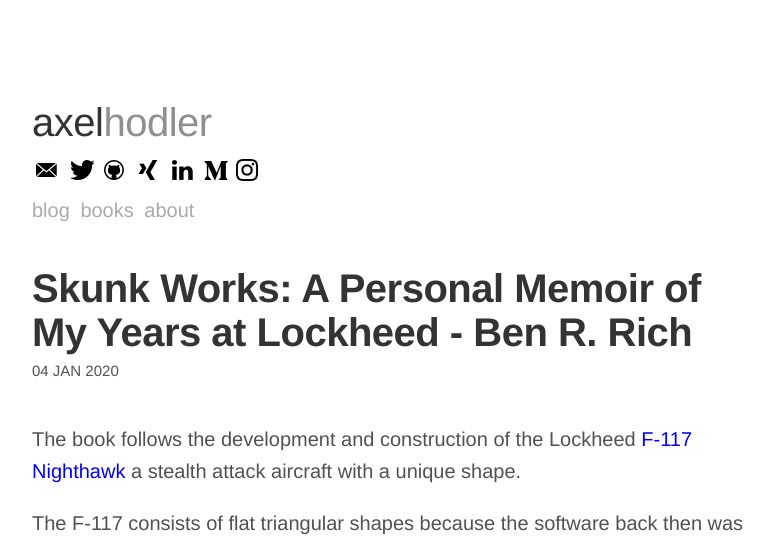
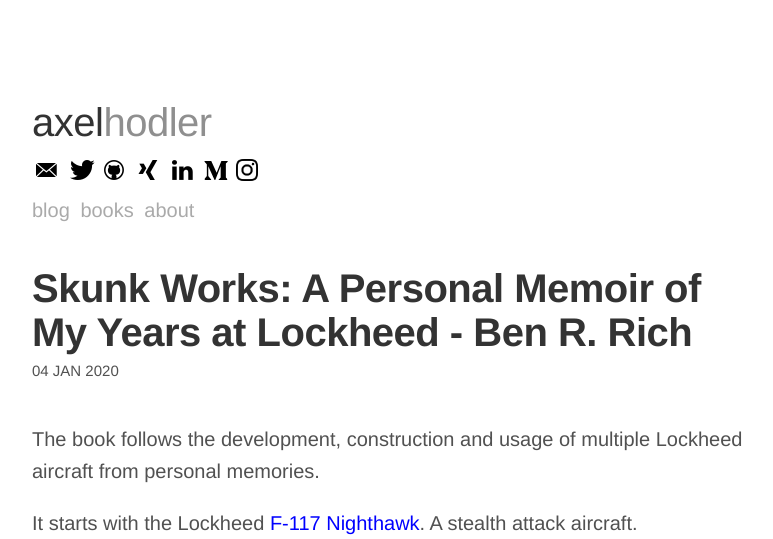
Before and after one commit to schlegde/schlegel.github.io, a Jekyll site: the page built from _books/2020-skunk-works.md, in a window 1280 px wide. Shown: the top 539 px of the page, without its empty margins (248-1021 px from the left). Built offline with Jekyll 4.4.1, drawn with Linux system fonts in a browser that asks for light colours; grey boxes are pictures that could not be loaded.

Commit message:
extend notes

```diff
--- a/_books/2020-skunk-works.md
+++ b/_books/2020-skunk-works.md
@@ -4,7 +4,11 @@
 title: "Skunk Works: A Personal Memoir of My Years at Lockheed - Ben R. Rich"
 ---
 
-The book follows the development and construction of the Lockheed [F-117 Nighthawk](https://en.wikipedia.org/wiki/Lockheed_F-117_Nighthawk) a stealth attack aircraft with a unique shape.
+The book follows the development, construction and usage of multiple Lockheed aircraft from personal memories.
+
+It starts with the Lockheed [F-117 Nighthawk](https://en.wikipedia.org/wiki/Lockheed_F-117_Nighthawk). A stealth attack aircraft.
+
+<img src="https://www.dropbox.com/s/ziccx3hnjjfckpu/f117.jpg?raw=1" alt="f117" />
 
 The F-117 consists of flat triangular shapes because the software back then was only able to calculate the radar cross section of a given configuration if it's in two dimensions. That's why the [B-2 Spirit](https://en.wikipedia.org/wiki/Northrop_Grumman_B-2_Spirit), a later stealth aircraft, has some rounded shapes due to improved software. Context: The radar return from an object is related to its edge configuration, not its size.
 
```
